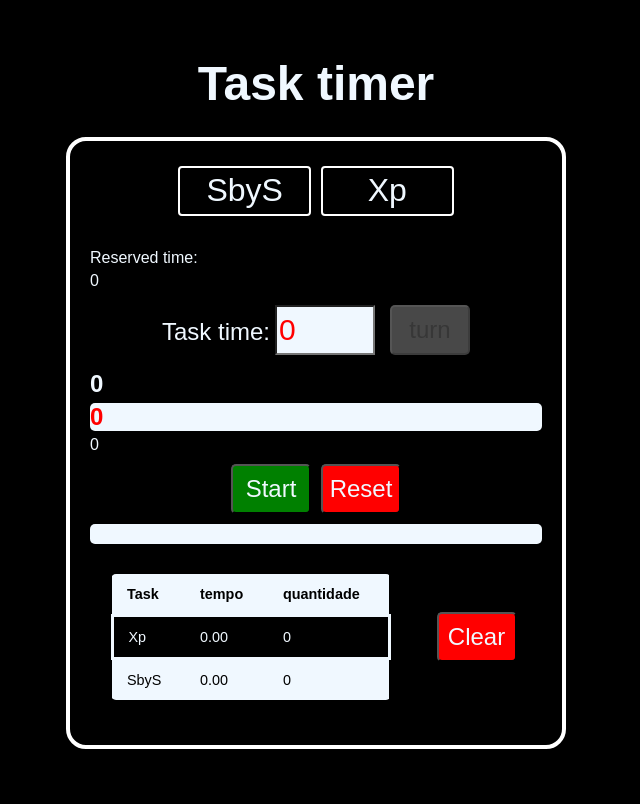
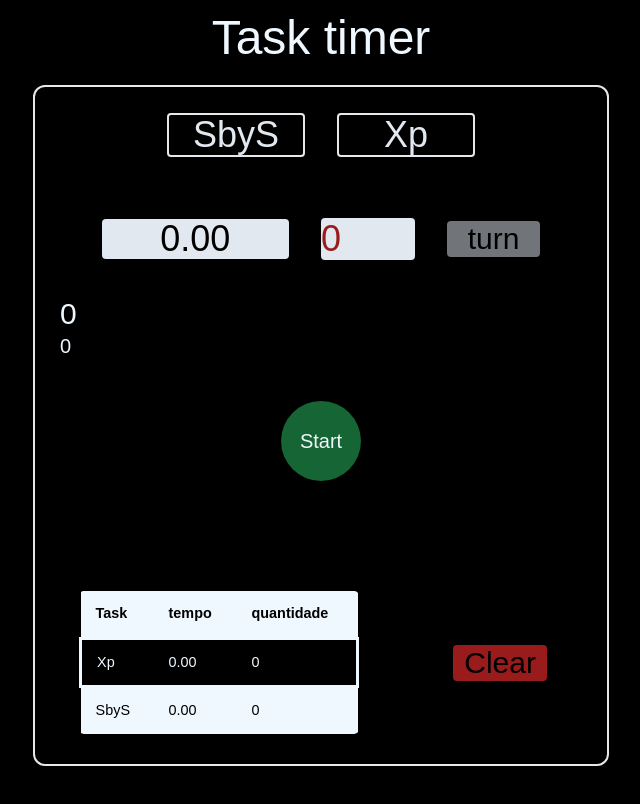
Before and after one commit to devamaral2/Task-cronometer, a Next.js app: page / in a window 1280 px wide. Shown: the top 804 px of the page, without its empty margins (324-964 px from the left). Built offline with nearby package versions, Linux system fonts and the light colour scheme.

Commit message:
cronometro

```diff
--- a/components/Cronometer/Cronometer.jsx
+++ b/components/Cronometer/Cronometer.jsx
@@ -7,6 +7,8 @@ import Radios from './Radios';
 
 export function Cronometer() {
 
+  const radioClasses = "flex justify-center items-center w-3/12 h-1/2 text-4xl bg-black border-2  m-4 text-slate-200 rounded hover:cursor-pointer hover:bg-slate-50 hover:text-black transition duration-200 ease-in"
+  const radioClassesSelected = "flex justify-center items-center w-3/12 h-1/2 text-4xl border-2  m-4 rounded bg-slate-200 text-black"
   const [count, setCount] = useState(0);
   const [initTimer, setInitTimer] = useState(false);
   const [btnName, setBtnName] = useState('Start');
@@ -21,9 +23,9 @@ export function Cronometer() {
   const [workTimeXp, setWorkTimeXp] = useState(0);
   const [taskQuantSByS, setTaskQuantSByB] = useState(0);
   const [taskQuantXp, setTaskQuantXp] = useState(0);
-  const [sbysClass, setSbysClass] = useState('radio-label')
-  const [xpClass, setXpClass] = useState('radio-label')
-  const [startClass, setStartClass] = useState('button green')
+  const [sbysClass, setSbysClass] = useState(radioClasses)
+  const [xpClass, setXpClass] = useState(radioClasses)
+  const [startClass, setStartClass] = useState('bg-green-800 w-20 h-20 rounded-full text-xl')
 
   useEffect(() => {
     const data = localStorage.getItem('data')
@@ -75,11 +77,11 @@ export function Cronometer() {
     if (!initTimer) {
       setInitTimer(true);
       setBtnName('Stop');
-      setStartClass('button blue')
+      setStartClass('bg-red-800 w-20 h-20 rounded-full text-xl')
     } else {
       setInitTimer(false);
       setBtnName('start');
-      setStartClass('button green')
+      setStartClass('bg-green-800 w-20 h-20 rounded-full text-xl')
     }
   }
 
@@ -94,30 +96,20 @@ export function Cronometer() {
   function handleRadio(event) {
     if (event.target.id === 'radioSbyS') {
       setRadio('SbyS');
-      setSbysClass('radio-label brown');
-      setXpClass('radio-label')
+
+      setSbysClass(radioClassesSelected);
+      setXpClass(radioClasses)
     }
     if (event.target.id === 'radioXp') {
       setRadio('Xp');
-      setXpClass('radio-label brown');
-      setSbysClass('radio-label')
+      setXpClass(radioClassesSelected);
+      setSbysClass(radioClasses)
     }
   }
 
   function handleDelete(event) {
     event.target.parentNode.remove();
   }
-
-  function resetTimer() {
-    setInitTimer(false)
-    setTimeout(() => {
-      setNewCount(0)
-      setNewCount2(0)
-      setCount(0);
-    }, 101);
-    setAllTurns([])
-  }
-
 
   function sendWorkTime(event) {
     if (radio === 'SbyS') {
@@ -141,10 +133,6 @@ export function Cronometer() {
 
   }
 
-  function botao() {
-    setTrigger(trigger + 1)
-  }
-
   function cleaning() {
     setWorkTimeSByB(0);
     setWorkTimeXp(0);
@@ -153,7 +141,7 @@ export function Cronometer() {
   }
 
   return (
-    <div className='timer'>
+    <div className=''>
       {initTimer && startTimer()}
       {initTimer && startTurn()}
       <Radios
@@ -162,56 +150,45 @@ export function Cronometer() {
         xpClass={xpClass}
         sbysClass={sbysClass}
       />
-      <p>
-        Reserved time:
-      </p>
-      <p>
-        {timeReserve}
-      </p>
       <TaskTime
         totalTime={totalTime}
         setTotalTime={setTotalTime}
         radio={radio}
         handleTurn={handleTurn}
+        timeReserve={timeReserve}
       />
-      <h2>
-        {Number(timeReserve) + Number(totalTime)}
-      </h2>
+      <div className='m-0 p-5'>
+
         <h2
-        className="count-turn"
+          className="text-3xl"
         >
           {initTurn ? newCount2 : newCount}
         </h2>
         <p
-        className="count"
+          className="text-xl"
         >
           {count}
         </p>
+      </div>
       <div
-        className='container'
+        className="container m-0"
       >
+        <div className="container m0 p-4">
 
           <button
             className={ startClass }
-          onClick={start}
+            onClick={ start }
           >
-          {btnName}
-        </button>
-        <button
-          className='button reset'
-          onClick={resetTimer}
-        >
-          Reset
+            { btnName }
           </button>
         </div>
-      <section id="section__newcounter">
-      </section>
+      </div>
       <TurnList
         allTurns={allTurns}
         handleDelete={handleDelete}
         sendWorkTime={sendWorkTime}
       />
-      <section className="table-button">
+      <section className="flex justify-around container m-0">
 
         <Table
           handleChange={handleChange}
@@ -221,7 +198,7 @@ export function Cronometer() {
           taskQuantXp={taskQuantXp}
         />
         <button
-          className="button reset"
+          className="w-2/12 h-1/2 text-3xl text-black m-4 bg-red-800 rounded"
           onClick={cleaning}
         >
           Clear
--- a/components/Cronometer/Radios/index.jsx
+++ b/components/Cronometer/Radios/index.jsx
@@ -1,4 +1,6 @@
 import React from "react"
+
+const radioClasses = "flex justify-center items-center w-3/12 h-1/2 text-4xl bg-black border-2  m-4 text-slate-200 rounded hover:cursor-pointer hover:bg-slate-50 hover:text-black transition duration-200 ease-in"
 
 class Radios extends React.Component {
   render() {
@@ -10,15 +12,14 @@ class Radios extends React.Component {
     } = this.props;
 
     return (
-      <div >
-        <label className="radio-conteiner" htmlFor='radio'>
+      <div>
+        <label className="flex justify-items-between p-0 container m-0 h-31" htmlFor='radio'>
           <label
-            className={sbysClass}
-
+            className={ sbysClass }
           >
             SbyS
             <input
-              className="radio"
+              className="hidden"
               type="radio"
               id="radioSbyS"
               name="radio"
@@ -27,10 +28,12 @@ class Radios extends React.Component {
             />
           </label>
 
-          <label className={xpClass}>
+          <label
+            className= { xpClass }
+          >
             Xp
             <input
-              className="radio"
+              className="hidden"
               type="radio"
               id="radioXp"
               name="radio"
--- a/components/Cronometer/TaskTime/index.jsx
+++ b/components/Cronometer/TaskTime/index.jsx
@@ -7,25 +7,26 @@ class TaskTime extends React.Component {
       totalTime,
       setTotalTime,
       handleTurn,
+      timeReserve,
     } = this.props;
 
     return (
-      <div className="container">
-        <label
-          className="input__name"
-          htmlFor='tasktime'
-        >
-          Task time:
+      <div className="flex justify-items-center p-0 container m-0 h-31">
+
+        <div className="flex justify-center items-center w-4/12 h-1/2 text-4xl bg-slate-200 m-4 text-black rounded">
+        <p>
+          {(Number(timeReserve) + Number(totalTime)).toFixed(2)}
+          </p>
+      </div>
           <input
             onChange={(event) => setTotalTime(event.target.value)}
             value={totalTime}
             type="number"
-            className="inputs"
+            className="w-2/12 h-1/2 text-4xl text-red-800 m-4 bg-slate-200 rounded"
             name="task-time"
           />
-        </label>
         <button
-          className="turn-button button"
+          className="w-2/12 h-1/2 text-3xl text-black m-4 bg-slate-200 rounded disabled:opacity-50"
           disabled={(radio === '' || totalTime === 0) ? true : false}
           onClick={handleTurn}
         >
--- a/components/Cronometer/TurnList/index.jsx
+++ b/components/Cronometer/TurnList/index.jsx
@@ -5,21 +5,25 @@ class TurnList extends React.Component {
   const { handleDelete, allTurns, sendWorkTime } = this.props;
 
   return (
-    <ol reversed id="list">
+    <ol
+      className="flex flex-col justify-center w-full container m-0 p-8"
+      reversed
+      id="list"
+    >
       {allTurns.map((turn) => (
         <li
-          className='turn'
+          className="text-slate-200 w-full list-decimal p-1 text-lg"
           key={ turn}
         >
           { turn }
           <button
-            className="delete-button"
+            className="text-black bg-slate-200 w-6 h-6 ml-8 rounded-full"
             onClick={ handleDelete }
           >
             x
           </button>
           <button
-          className="send-button"
+          className="w-12 h-6 text-black m-4 bg-slate-200 rounded"
             onClick={ sendWorkTime }
             value={turn}
           >
--- a/package.json
+++ b/package.json
@@ -14,7 +14,10 @@
     "react-dom": "17.0.2"
   },
   "devDependencies": {
+    "autoprefixer": "^10.4.2",
     "eslint": "8.8.0",
-    "eslint-config-next": "12.0.10"
+    "eslint-config-next": "12.0.10",
+    "postcss": "^8.4.6",
+    "tailwindcss": "^3.0.19"
   }
 }
--- a/pages/index.js
+++ b/pages/index.js
@@ -6,10 +6,10 @@ import { Cronometer } from '../components/Cronometer/Cronometer';
 export default function Home() {
 
 
-
   return (
     <div
-      className={styles.container}
+     className=' font-sans container'
+      // className={styles.container}
     >
       <Head>
         <title>Cronometro</title>
@@ -17,18 +17,16 @@ export default function Home() {
         <link rel="icon" href="/clock-svgrepo-com.svg" />
       </Head>
 
-      <main
-        className={styles.main}
-      >
-        <h1 className={styles.title}>
+      <main className="">
+
+        <h1 className={ styles.title }>
           Task timer
         </h1>
 
-        <div
-          className={styles.grid}
-        >
+        <div className='flex flex-col max-w-xl border-2 rounded-xl w-100% container'>
           <Cronometer />
         </div>
+
       </main>
     </div>
   )
--- /dev/null
+++ b/postcss.config.js
@@ -0,0 +1,6 @@
+module.exports = {
+  plugins: {
+    tailwindcss: {},
+    autoprefixer: {},
+  },
+}
--- a/styles/Home.module.css
+++ b/styles/Home.module.css
@@ -2,15 +2,15 @@
   /* padding: 0 2rem; */
 }
 
-.main {
+/* .main {
   min-height: 100vh;
   /* padding: 4rem 0; */
-  flex: 1;
+  /* flex: 1;
   display: flex;
   flex-direction: column;
   justify-content: center;
   align-items: center;
-}
+} */
 
 .footer {
   display: flex;
--- a/styles/globals.css
+++ b/styles/globals.css
@@ -8,81 +8,15 @@ body {
     Ubuntu, Cantarell, Fira Sans, Droid Sans, Helvetica Neue, sans-serif;
 }
 
-a {
-  color: inherit;
-  text-decoration: none;
-}
-
 * {
   box-sizing: border-box;
   margin: 5px;
-}
-
-
-.radio {
-  display: none;
-}
-
-.input__name .inputs {
-  height: 50px;
-  font-size: 30px;
-  width: 100px;
-  background-color:aliceblue;
-  color: red;
-}
-
-.input__name {
-  font-size: 24px;
-}
-
-.button {
-  cursor: pointer;
-  height: 50px;
-  width: 80px;
-  font-size: 24px;
-  border-radius: 5px;
-}
-
-.radio-label:hover {
-  transition: color 200ms;
-  background-color: brown;
-  color:aliceblue;
-}
-
-
-.radio-label {
-  font-size: 2rem;
-  height: 50px;
-  border: white 2px solid;
-  width: 30%;
-  border-radius: 4px;
-  display: flex;
-  justify-content: center;
-  align-items: center;
-}
-
-.radio-conteiner {
-  display: flex;
-  flex-direction: row;
-  justify-content: center;
-}
-
-
-.brown {
-  background-color: brown;
-  color:aliceblue;
-  cursor: pointer;
-}
-
-.inputs {
-  width: 60px;
 }
 
 .container {
   display: flex;
   align-items: center;
   justify-content: center;
-
 }
 
 .count-turn {
@@ -90,6 +24,16 @@ a {
   background-color: aliceblue;
   border-radius: 5px;
 }
+
+.turn-button {
+  background-color: aliceblue;
+  color: black;
+}
+
+.turn-button:disabled {
+  color: gainsboro
+}
+
 
 .delete-button {
   border-radius: 100%;
@@ -107,12 +51,6 @@ a {
   cursor: pointer;
 }
 
-ol {
-  background-color: aliceblue;
-  color: black;
-  border-radius: 5px;
-  padding: 10px;
-}
 .turn {
   margin: 20px;
   border: 2px solid black;
@@ -125,10 +63,6 @@ ol {
   width: 100%;
 }
 
-.reset {
-  background-color: red;
-  color: aliceblue;
-}
 
 .table-button {
   display: flex;
@@ -187,3 +121,7 @@ ol {
 .table-middle {
   border: solid 3px aliceblue;
 }
+
+@tailwind base;
+@tailwind components;
+@tailwind utilities;
--- /dev/null
+++ b/tailwind.config.js
@@ -0,0 +1,10 @@
+module.exports = {
+  content: [
+    "./pages/**/*.{js,ts,jsx,tsx}",
+    "./components/**/*.{js,ts,jsx,tsx}",
+  ],
+  theme: {
+    extend: {},
+  },
+  plugins: [],
+}
```
Also changed, not shown: styles/main.css (added), 1 other file (tests, documents, lock files or other folders). Lines whose indentation alone changed are shown as unchanged.
